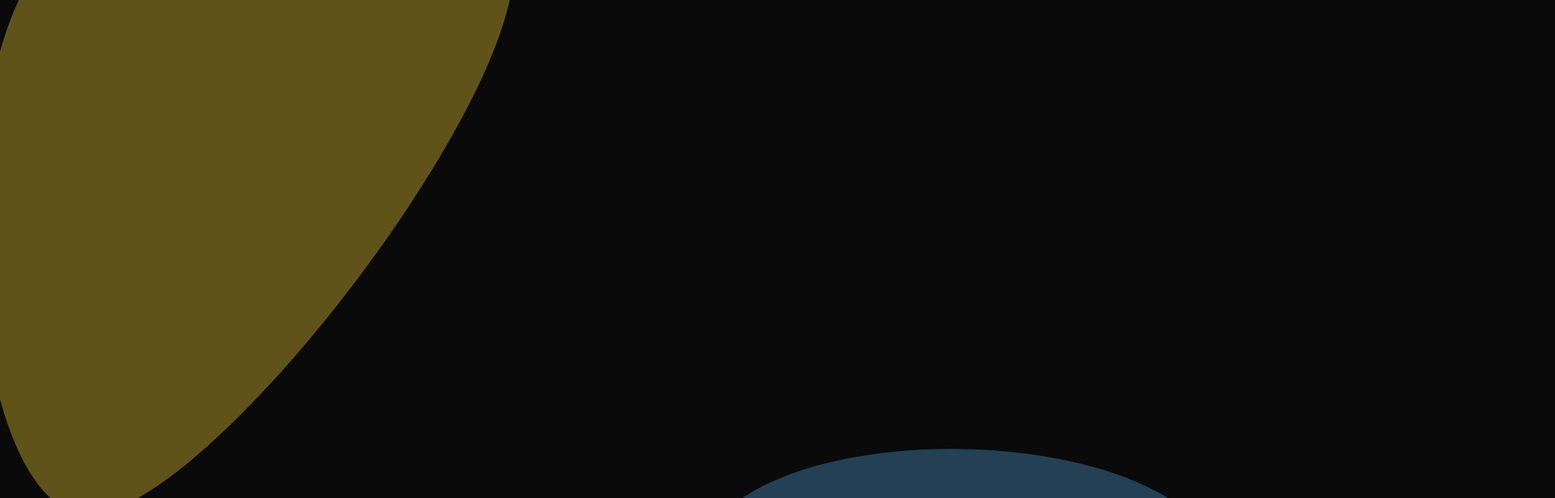
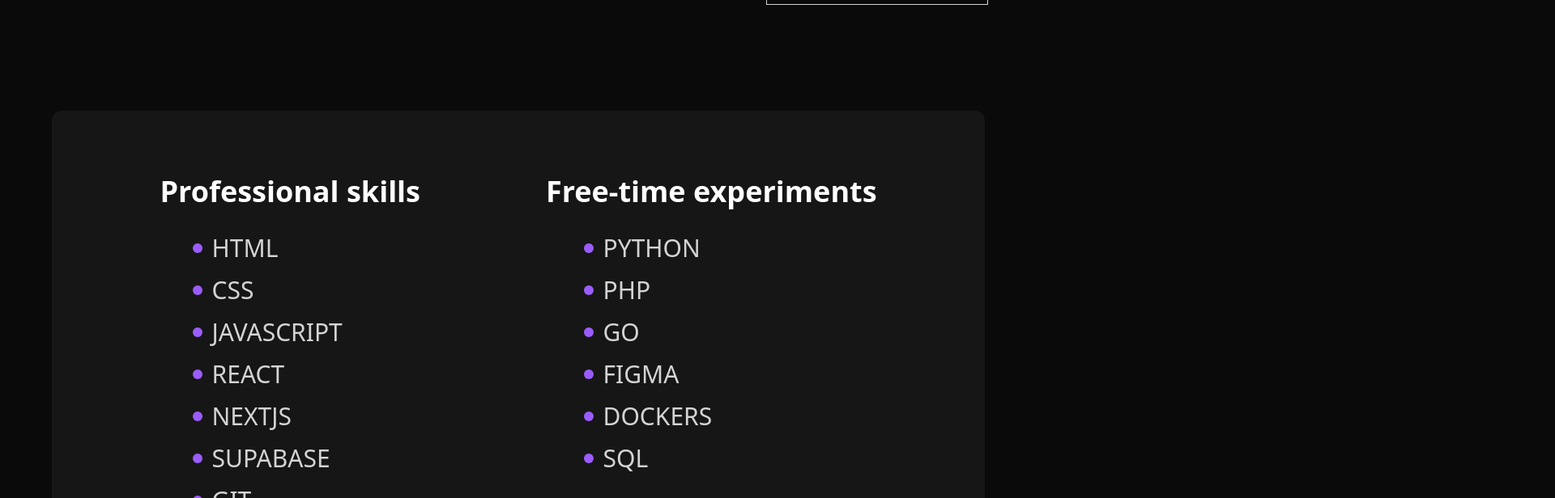
Before and after one commit to YiPei1994/portfolio3, a React (Vite) app: page / in a window 1280 px wide. Shown: the part 1720-2336 px from the top of the page at 81% size, 1920 px wide, since content can reach past the window. Built offline with nearby package versions, Linux system fonts and the light colour scheme.

Commit message:
build - skills sections

```diff
--- a/src/App.tsx
+++ b/src/App.tsx
@@ -5,29 +5,26 @@
 
 function App() {
   return (
-    <div className="w-max-screen min-h-screen">
+    <div className="max-w-screen min-h-screen">
       <header className="relative w-full">
         <Navbar />
       </header>
 
       <main className="min-h-sreen max-w-screen-xl mx-auto relative">
+        {/*  <Shape className="w-[80%] h-[50%] top-[25%] -left-[50%]" type="Three" />
         <Shape
-          className="w-[100%] h-[70%] top-[25%] -left-[50%]"
-          type="Three"
-        />
-        <Shape
-          className="hidden xl:block w-[100%] h-[70%] opacity-50 -top-[15%] -right-[50%]"
+          className="w-[30%] h-[20%] opacity-50 -top-[15%] -right-[50%]"
           type="Two"
         />
         <Shape
-          className="hidden xl:block w-[100%] h-[70%] opacity-75 top-[140%] -right-[45%] rotate-[80deg]"
+          className="w-[65%] h-[40%] opacity-75 top-[140%] -right-[45%] rotate-[80deg]"
           type="Two"
         />
 
         <Shape
-          className=" w-[100%] h-[70%] left-[-30%] opacity-75 top-[90%]  rotate-[80deg]"
+          className="w-[50%] h-[25%] left-[30%] opacity-75 top-[90%]  rotate-[80deg]"
           type="One"
-        />
+        /> */}
         <Hero />
         <About />
       </main>
--- a/src/components/SectionWrapper.tsx
+++ b/src/components/SectionWrapper.tsx
@@ -3,14 +3,16 @@
 
 type SectionWrapperProps = {
   children: ReactNode;
+  id: string;
   className?: string;
 };
 
-function SectionWrapper({ children, className }: SectionWrapperProps) {
+function SectionWrapper({ children, className, id }: SectionWrapperProps) {
   return (
     <section
+      id={id}
       className={cn(
-        "w-full my-[10%] p-4 max-w-[90%] mx-auto relative",
+        "w-full mt-[10%] p-4 md:p-8 lg:p-12 xl:p-16 mx-auto relative",
         className
       )}
     >
--- a/src/components/Shape.tsx
+++ b/src/components/Shape.tsx
@@ -8,7 +8,7 @@
 function Shape({ type, className }: ShapeProps) {
   return (
     <img
-      className={cn("absolute", className)}
+      className={cn("absolute pointer-events-none", className)}
       src={`/src/assets/bgShape${type}.svg`}
       alt={`bgShape-${type}`}
     />
--- a/src/contants.ts
+++ b/src/contants.ts
@@ -2,3 +2,22 @@
 
 export const colorBg =
   "bg-gradient-to-r from-[#FFE074] via-[#50CAE4] to-[#9B5CFF] inline-block text-transparent bg-clip-text font-bold";
+
+export const efficentSkills = [
+  "html",
+  "css",
+  "javascript",
+  "react",
+  "nextjs",
+  "supabase",
+  "git",
+];
+
+export const freetimeSkills = [
+  "python",
+  "php",
+  "go",
+  "figma",
+  "dockers",
+  "sql",
+];
--- a/src/index.css
+++ b/src/index.css
@@ -24,7 +24,8 @@
   color: white;
   font-weight: 700;
 }
-p {
+p,
+ul li {
   color: #d4d4d4;
   line-height: 1.6em;
 }
--- a/src/layouts/aboutSection/About.tsx
+++ b/src/layouts/aboutSection/About.tsx
@@ -1,11 +1,13 @@
 import SectionWrapper from "../../components/SectionWrapper";
 
 import AboutMe from "./AboutMe";
+import Skills from "./Skills";
 
 function About() {
   return (
-    <SectionWrapper>
+    <SectionWrapper id="about">
       <AboutMe />
+      <Skills />
     </SectionWrapper>
   );
 }
--- /dev/null
+++ b/src/layouts/aboutSection/SkillSingle.tsx
@@ -0,0 +1,13 @@
+type SkillSingleProps = {
+  skill: string;
+};
+
+function SkillSingle({ skill }: SkillSingleProps) {
+  return (
+    <li className="text-lg md:text-center md:w-[85%] mx-auto xl:text-3xl uppercase pl-4 before:content before:w-3 before:h-3 before:rounded-full before:inline-block before:bg-[#9B5CFF] flex items-center before:mr-3 hover:before:bg-[#50CAE4] transition-all duration-300 ring hover:ring-neutral-300 ring-transparent p-2 rounded-xl hover:text-white">
+      {skill}
+    </li>
+  );
+}
+
+export default SkillSingle;
--- a/src/layouts/aboutSection/Skills.tsx
+++ b/src/layouts/aboutSection/Skills.tsx
@@ -1,5 +1,21 @@
+import SectionWrapper from "../../components/SectionWrapper";
+import { efficentSkills, freetimeSkills } from "../../contants";
+import SkillsWrapper from "./SkillsWrapper";
+
 function Skills() {
-  return <div>Skills</div>;
+  return (
+    <SectionWrapper
+      id="skills"
+      className="flex flex-col gap-4 md:flex-row md:justify-around  bg-neutral-100/5 rounded-xl items-stretch "
+    >
+      <SkillsWrapper skills={efficentSkills}>
+        Professional skills{" "}
+      </SkillsWrapper>
+      <SkillsWrapper skills={freetimeSkills}>
+        Free-time experiments{" "}
+      </SkillsWrapper>
+    </SectionWrapper>
+  );
 }
 
 export default Skills;
--- /dev/null
+++ b/src/layouts/aboutSection/SkillsWrapper.tsx
@@ -0,0 +1,25 @@
+import { ReactNode } from "react";
+import SkillSingle from "./SkillSingle";
+
+type SkillsWrapperProps = {
+  skills: string[];
+  children: ReactNode;
+};
+
+function SkillsWrapper({ skills, children }: SkillsWrapperProps) {
+  return (
+    <div className="flex flex-col gap-6 py-4 md:px-6 lg:px-8 justify-start ">
+      <h2 className="text-2xl  flex items-center font-bold flex-wrap lg:text-4xl">
+        {" "}
+        {children}
+      </h2>
+      <ul>
+        {skills.map((skill, i) => (
+          <SkillSingle key={i} skill={skill} />
+        ))}
+      </ul>
+    </div>
+  );
+}
+
+export default SkillsWrapper;
--- a/src/layouts/heroSection/Hero.tsx
+++ b/src/layouts/heroSection/Hero.tsx
@@ -5,7 +5,7 @@
 
 function Hero() {
   return (
-    <SectionWrapper>
+    <SectionWrapper id="hero">
       <HeroImage />
       <HeroText />
     </SectionWrapper>
```
